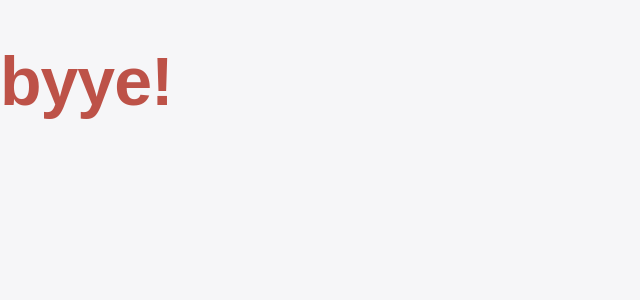
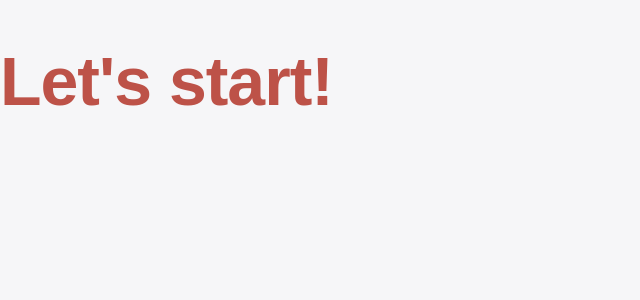
Before and after one commit to szymonhernik/Responsive_Personal_Website_Jekyll-Gulp-Sass-Browser-sync-Pug_DevTips, a Jekyll site: the page built from index.html, in a window 1280 px wide. Shown: the top 300 px of the page, without its empty margins (0-640 px from the left). Built offline with Jekyll 4.4.1, drawn with Linux system fonts in a browser that asks for light colours; Markdown is read by kramdown in place of the engine named in the settings.

```diff
--- a/_includes/hello.html
+++ b/_includes/hello.html
@@ -1 +1 @@
-<h1>byye!</h1>
+<h1>Let's start!</h1>
```
